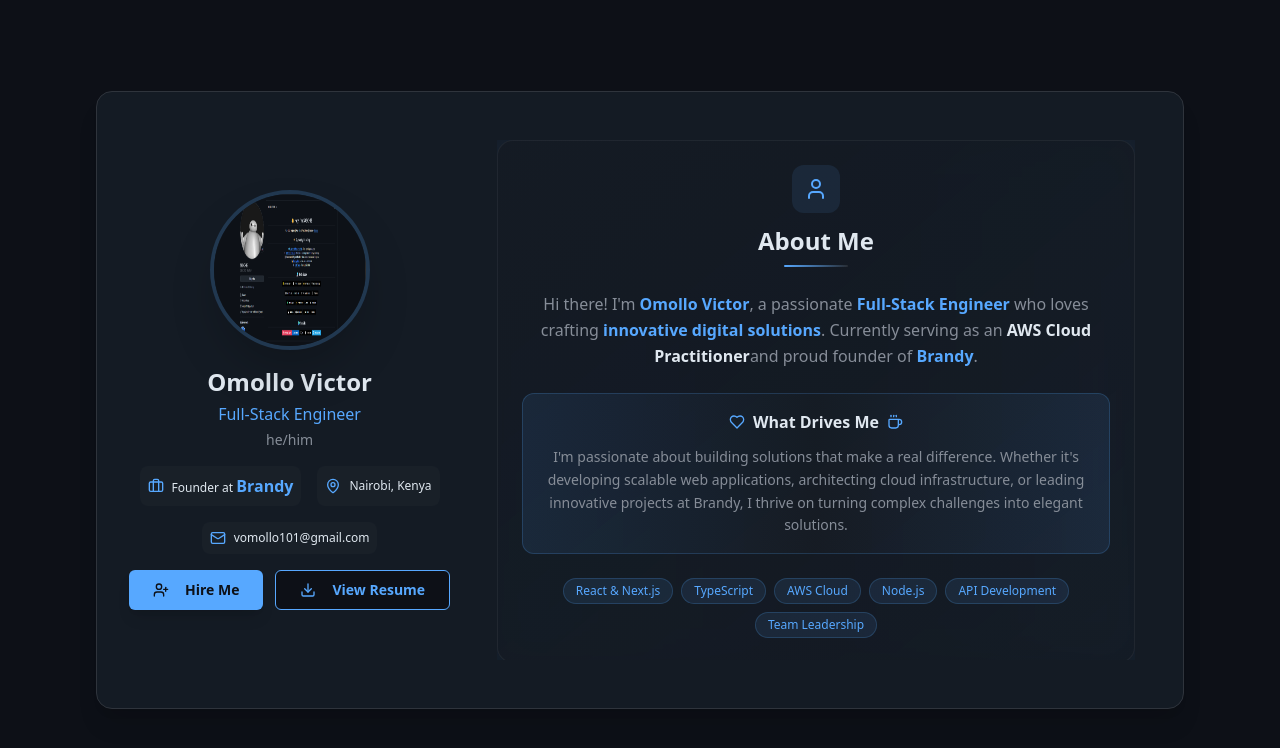
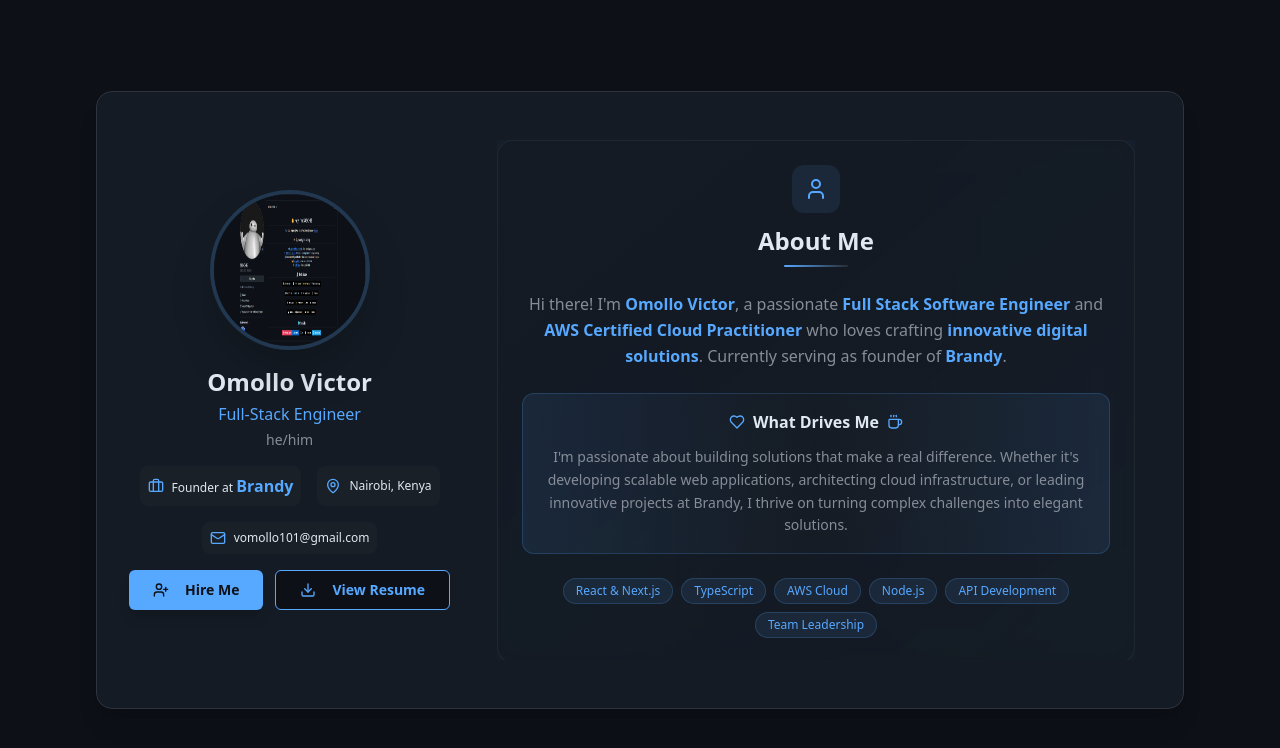
Before and after one commit to SK3CHI3/PORTFOLIO--2.0, a React (Vite) app: page / in a window 1280 px wide. Shown: the top 748 px of the page. Built offline with nearby package versions, Linux system fonts and the light colour scheme.

Commit message:
Update About Me section
Updated the About Me section in `src/components/MainContent.tsx` to reflect the user's updated professional titles.

```diff
--- a/src/components/MainContent.tsx
+++ b/src/components/MainContent.tsx
@@ -16,10 +16,10 @@ const AboutCard = () => (
       <div className="space-y-6 text-center">
         <p className="text-base leading-relaxed text-muted-foreground">
           Hi there! I'm <span className="text-primary font-bold">Omollo Victor</span>, a passionate
-          <span className="text-primary font-semibold"> Full-Stack Engineer</span> who loves crafting
+          <span className="text-primary font-semibold"> Full Stack Software Engineer</span> and
+          <span className="text-primary font-semibold"> AWS Certified Cloud Practitioner</span> who loves crafting
           <span className="text-primary font-semibold"> innovative digital solutions</span>.
-          Currently serving as an <span className="font-semibold text-foreground">AWS Cloud Practitioner</span>
-          and proud founder of <span className="text-primary font-bold">Brandy</span>.
+          Currently serving as founder of <span className="text-primary font-bold">Brandy</span>.
         </p>
         <div className="bg-gradient-to-r from-primary/10 via-secondary/10 to-primary/10 rounded-xl p-4 border border-primary/20">
           <div className="flex items-center justify-center space-x-2 mb-3">
```
